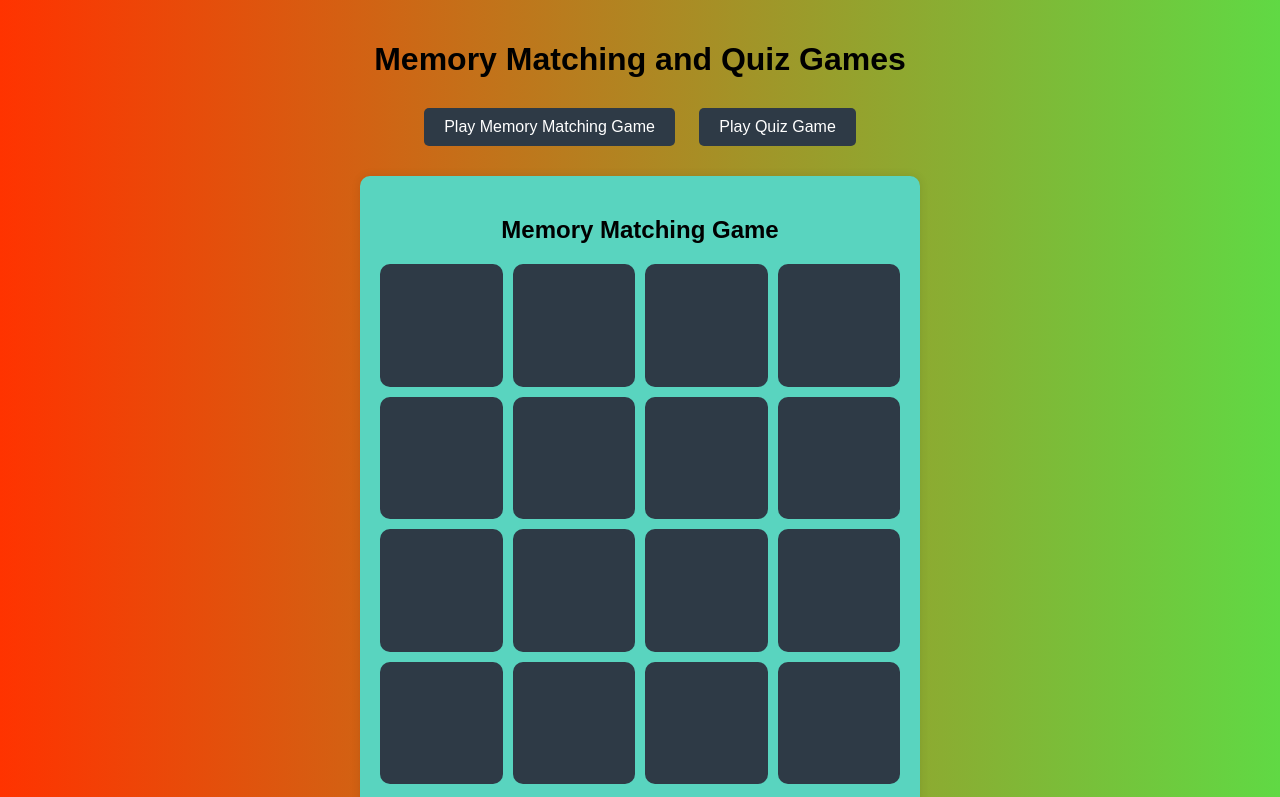
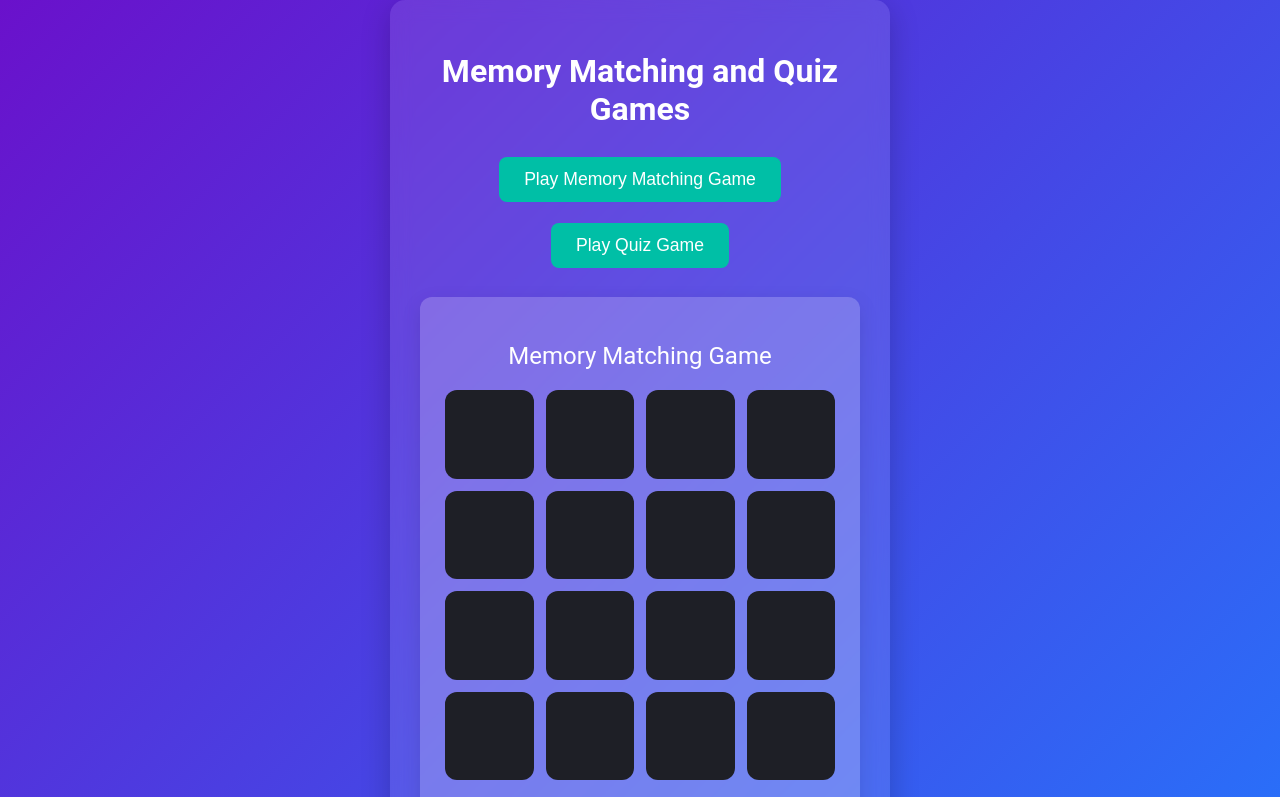
Before and after one commit to BinaryBhakti/GameCenter, a plain HTML site: page index.html in a window 1280 px wide. Both pictures are taken after a click on the button "Play Memory Matching Game". Shown: the top 797 px of the page. Drawn offline with Linux system fonts and the light colour scheme.

Commit message:
Updatedstyle.css

```diff
--- a/style.css
+++ b/style.css
@@ -4,25 +4,33 @@ body {
     align-items: center;
     min-height: 100vh;
     margin: 0;
-    background:linear-gradient(to right, #ff3300, #60d944);
-    font-family: Arial, sans-serif;
+    background: linear-gradient(135deg, #6a11cb, #2575fc);
+    font-family: 'Roboto', sans-serif;
+    color: #ffffff;
 }
 
 .container {
-    max-width: 600px;
+    max-width: 500px;
     width: 100%;
-    padding: 20px;
+    padding: 30px;
+    background-color: rgba(255, 255, 255, 0.1);
+    border-radius: 15px;
+    box-shadow: 0 8px 30px rgba(0, 0, 0, 0.2);
+    backdrop-filter: blur(10px);
     box-sizing: border-box;
 }
 
 h1 {
     text-align: center;
     margin-bottom: 20px;
+    font-size: 2rem;
 }
 
 h2 {
     text-align: center;
     margin-bottom: 15px;
+    font-size: 1.5rem;
+    font-weight: 400;
 }
 
 #game-selection {
@@ -31,59 +39,60 @@ h2 {
 }
 
 #game-selection button {
-    padding: 10px 20px;
+    padding: 12px 25px;
     margin: 10px;
-    font-size: 1rem;
+    font-size: 1.1rem;
     cursor: pointer;
     border: none;
-    border-radius: 5px;
-    background-color: #2e3a46;
+    border-radius: 8px;
+    background-color: #00bfa6;
     color: #ffffff;
-    transition: background-color 0.3s ease;
+    transition: background-color 0.3s ease, transform 0.2s ease;
 }
 
 #game-selection button:hover {
-    background-color: #394b59;
+    background-color: #00a28f;
+    transform: translateY(-2px);
 }
 
 .game-container, .quiz-container {
-    background-color: #59d4bf;
-    padding: 20px;
+    background-color: rgba(255, 255, 255, 0.2);
+    padding: 25px;
     margin-bottom: 20px;
-    border-radius: 10px;
-    box-shadow: 0 0 10px rgba(0, 0, 0, 0.1);
+    border-radius: 12px;
+    box-shadow: 0 6px 20px rgba(0, 0, 0, 0.1);
 }
 
 #game-board {
     display: grid;
     grid-template-columns: repeat(4, 1fr);
-    grid-gap: 10px;
+    grid-gap: 12px;
     margin: 20px 0;
 }
 
 .card {
-    background-color: #2e3a46;
-    border-radius: 10px;
+    background-color: #1e1f26;
+    border-radius: 12px;
     display: flex;
     justify-content: center;
     align-items: center;
     font-size: 2rem;
-    color: #ffffff;
+    color: transparent;
     cursor: pointer;
     position: relative;
     aspect-ratio: 1;
     transform: scale(1);
-    transition: transform 0.2s ease;
+    transition: transform 0.3s ease, background-color 0.3s ease;
 }
 
 .card.flipped {
-    background-color: #fff;
-    color: #2e3a46;
+    background-color: #345194;
+    color: #1e1f26;
     transform: scale(1.05);
 }
 
 .card.matched {
-    background-color: #8bc34a;
+    background-color: #00c853;
     color: #ffffff;
     cursor: default;
 }
@@ -92,22 +101,23 @@ h2 {
     margin: 20px 0;
     display: flex;
     justify-content: space-between;
-    font-size: 1.2rem;
+    font-size: 1.1rem;
 }
 
 button {
-    padding: 10px 20px;
+    padding: 12px 25px;
     font-size: 1rem;
     cursor: pointer;
     border: none;
-    border-radius: 5px;
-    background-color: #2e3a46;
+    border-radius: 8px;
+    background-color: #00bfa6;
     color: #ffffff;
-    transition: background-color 0.3s ease;
+    transition: background-color 0.3s ease, transform 0.2s ease;
 }
 
 button:hover {
-    background-color: #346285;
+    background-color: #00a28f;
+    transform: translateY(-2px);
 }
 
 #quiz {
@@ -115,38 +125,41 @@ button:hover {
 }
 
 #question {
-    font-size: 1.2rem;
+    font-size: 1.3rem;
     margin-bottom: 10px;
 }
 
 #choices button {
     display: block;
-    margin-bottom: 10px;
-    padding: 10px;
+    margin-bottom: 12px;
+    padding: 12px;
     width: 100%;
-    background-color: #4a36ff;
-    border: 1px solid #ccc;
-    border-radius: 5px;
+    background-color: #2979ff;
+    border: none;
+    border-radius: 8px;
+    color: #ffffff;
     cursor: pointer;
+    transition: background-color 0.3s ease, transform 0.2s ease;
 }
 
 #choices button:hover {
-    background-color: #f555b5;
+    background-color: #1565c0;
+    transform: translateY(-2px);
 }
 
 #score {
     font-size: 1.2rem;
-    margin-top: 10px;
+    margin-top: 15px;
 }
 
 @media (max-width: 500px) {
     .container {
-        padding: 10px;
+        padding: 20px;
     }
 
     #game-board {
         grid-template-columns: repeat(4, 1fr);
-        grid-gap: 8px;
+        grid-gap: 10px;
     }
 
     .card {
```
